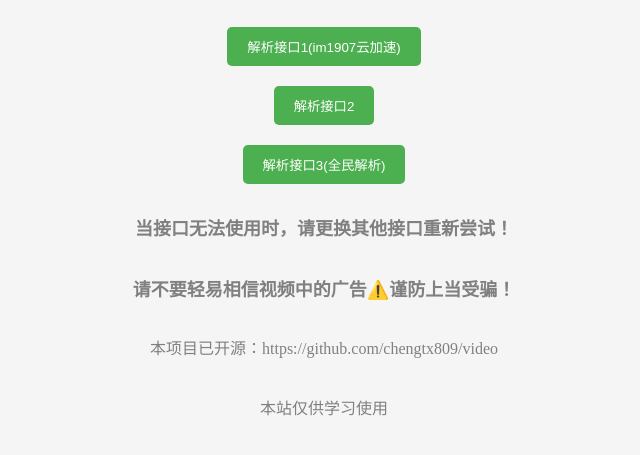
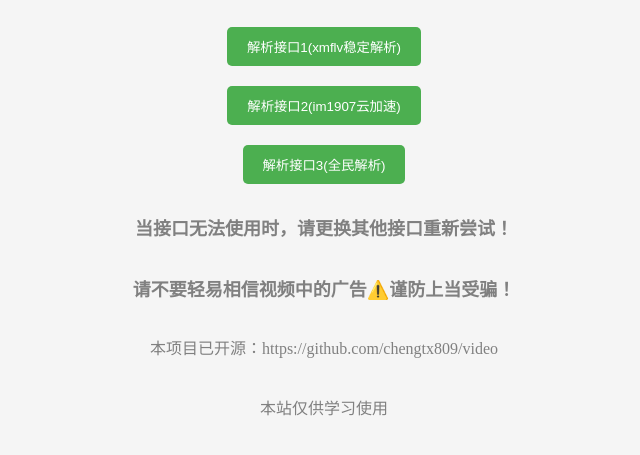
Before and after one commit to chengtx809/video, a plain HTML site: page index.html in a window 1280 px wide. Shown: the part 239-694 px from the top of the page, without its empty margins (316-956 px from the left). Drawn offline with Linux system fonts and the light colour scheme.

Commit message:
Update index.html

```diff
--- a/index.html
+++ b/index.html
@@ -52,8 +52,8 @@
 <body>
   <h1>解析坊-VIP视频在线解析</h1>
   <input type="text" id="videoLink" placeholder="请粘贴视频链接">
-  <button onclick="Video1()">解析接口1(im1907云加速)</button>
-  <button onclick="Video2()">解析接口2</button>
+  <button onclick="Video1()">解析接口1(xmflv稳定解析)</button>
+  <button onclick="Video2()">解析接口2(im1907云加速)</button>
   <button onclick="Video3()">解析接口3(全民解析)</button>
   <h2>当接口无法使用时，请更换其他接口重新尝试！</h2>
   <h2>请不要轻易相信视频中的广告⚠️谨防上当受骗！</h2>
```
